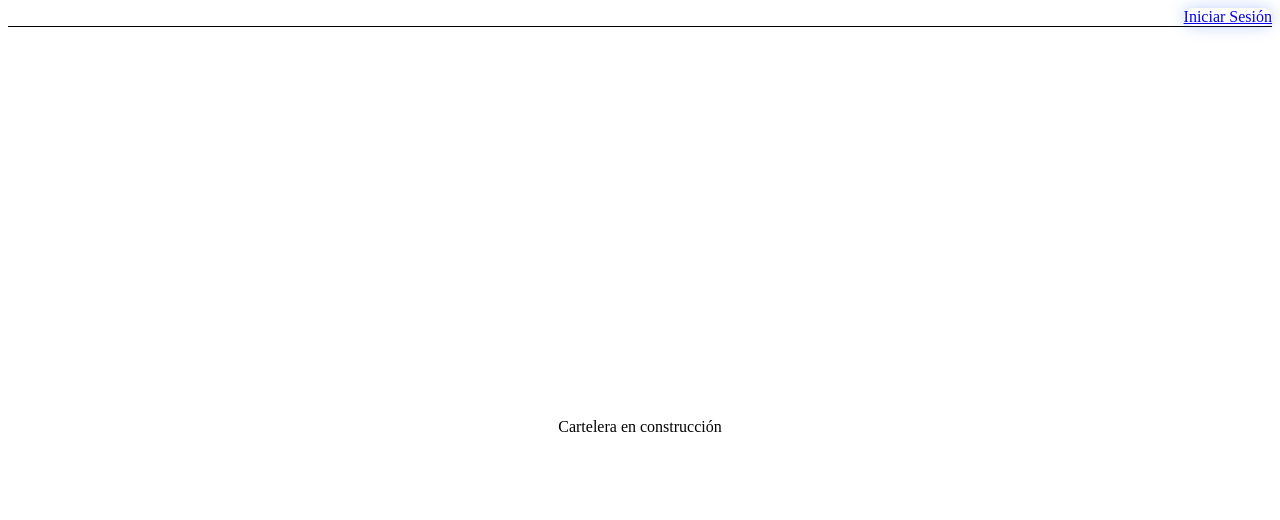
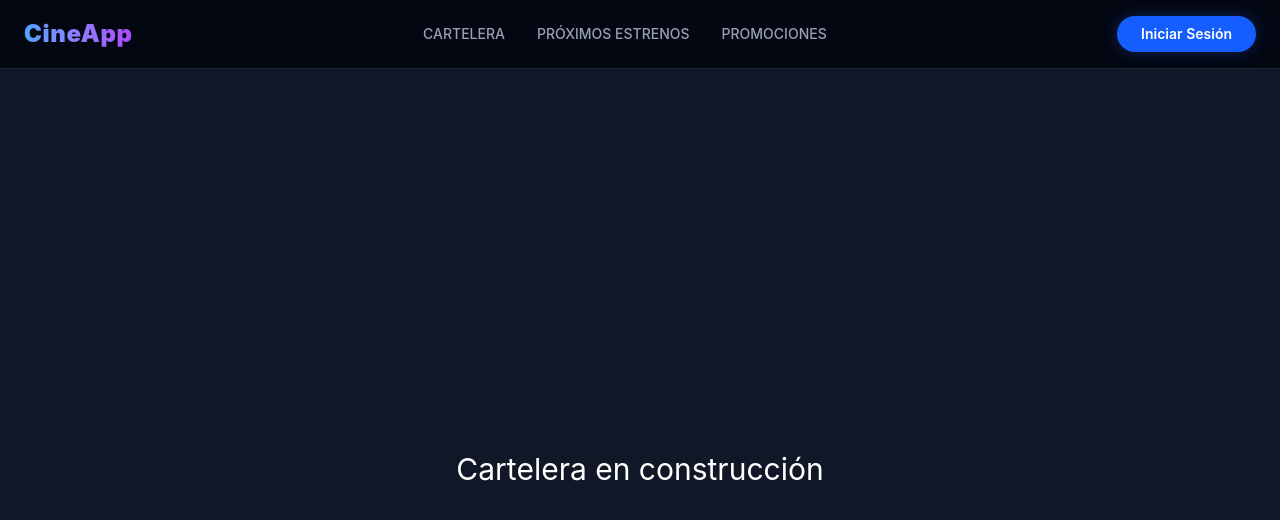
Before and after one commit to Diego-Back-End/cine-frontend-cliente, a React (Vite) app: page / in a window 1280 px wide. Shown: the top 520 px of the page. Built offline with nearby package versions, Linux system fonts and the light colour scheme.

Commit message:
import de tailwindcss y anotacion de plugin de daisyui en el index.css

```diff
--- a/src/index.css
+++ b/src/index.css
@@ -1,3 +1,2 @@
-@tailwind base;
-@tailwind components;
-@tailwind utilities;
+@import "tailwindcss";
+@plugin "daisyui";
```
